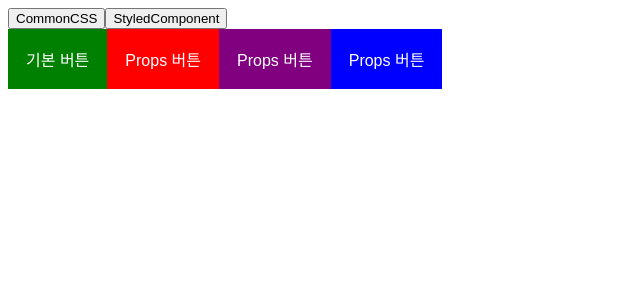
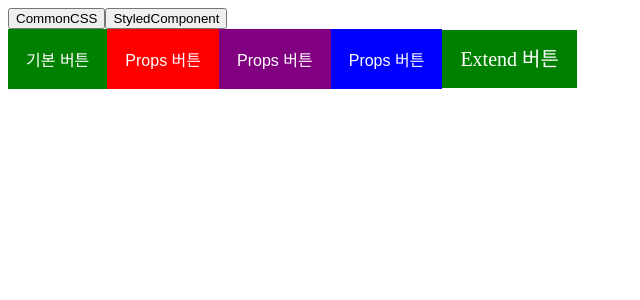
Before and after one commit to YHJ96/react-css-in-js-practice, a React (Create React App) app: page /styled in a window 1280 px wide. Shown: the top 300 px of the page, without its empty margins (0-640 px from the left). Built offline with nearby package versions, Linux system fonts and the light colour scheme.

Commit message:
feat: Extend 컴포넌트 사용법 확인 완료

```diff
--- a/src/StyledComponent/index.jsx
+++ b/src/StyledComponent/index.jsx
@@ -28,6 +28,11 @@ PropsButton.defaultProps = {
   color: 'blue',
 };
 
+// 스타일을 상속받아서 사용가능하며 상속 받은 CSS를 덮어서 사용할 수 있다. (생산성 증가)
+const ExtendButton = styled(BasicButton)`
+  font-size: 20px;
+`;
+
 function StyledComponent() {
   return (
     <div>
@@ -35,6 +40,8 @@ function StyledComponent() {
       <PropsButton color="red">Props 버튼</PropsButton>
       <PropsButton color="purple">Props 버튼</PropsButton>
       <PropsButton>Props 버튼</PropsButton>
+      {/* as 속성을 사용해서 컴포넌트의 html 태그를 변경할 수 있다. (생산성 증가) */}
+      <ExtendButton as="a">Extend 버튼</ExtendButton>
     </div>
   );
 }
```
